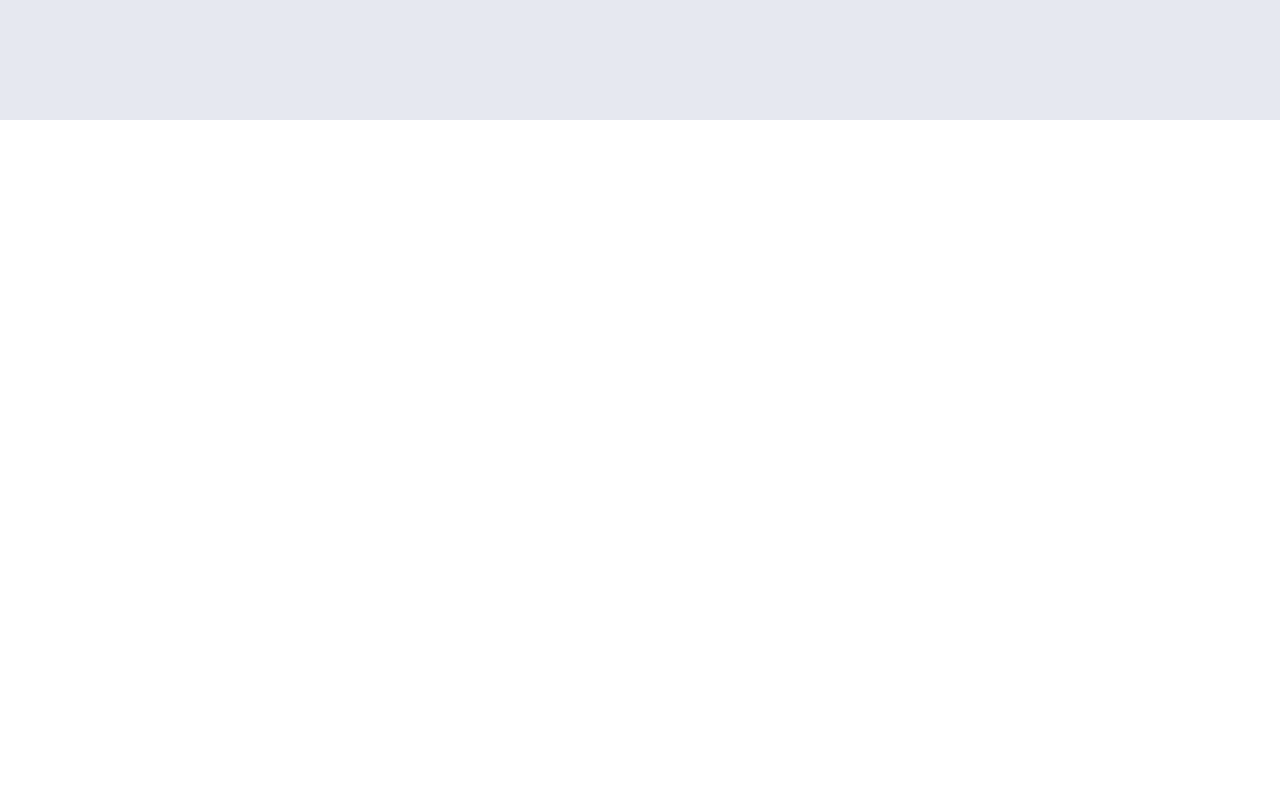
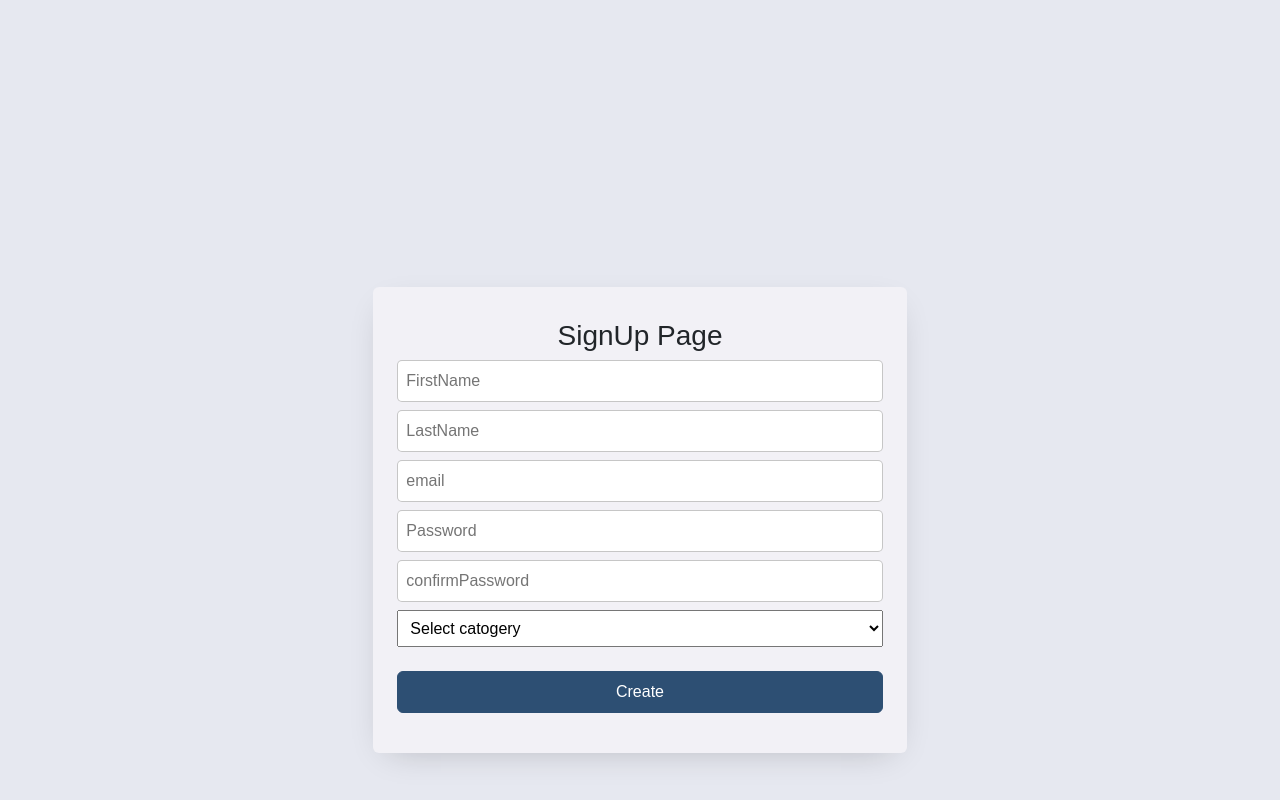
Before and after one commit to manukanna/project-prctice, a React (Create React App) app: page / in a window 1280 px wide. Shown: the part 680-1480 px from the top of the page. Before the commit the page ends 800 px from the top, so only its background shows below. Built offline with nearby package versions, Linux system fonts and the light colour scheme.

Commit message:
creating signUp Page

```diff
--- a/src/App.tsx
+++ b/src/App.tsx
@@ -1,12 +1,12 @@
 import './App.css';
 import { Login } from './components/Login/login';
+import SignUpPage from './components/signUpPage/signUp'
 
 function App() {
   return (
     <>
-    <div>
       <Login/>
-    </div>
+      <SignUpPage/>
     </>
   );
 }
--- a/src/components/Login/login.tsx
+++ b/src/components/Login/login.tsx
@@ -1,5 +1,5 @@
 import { useState } from "react"
-import "./login.scss"
+import "../global_styles/loginSignUp.scss"
 import { DangerAlert } from "../common_components/alert_component/Alert_Component"
 export const Login = () => {
     const [userCreds, setUserCred] = useState({ name_email: '', password: '' })
@@ -23,11 +23,11 @@ export const Login = () => {
     }
     return (
         <>
-            <div className="contaner login_component position-relative">
+            <div className="contaner loginSignUp_component position-relative">
                 <div className="row">
-                    <div className="col">
                         <div className="d-flex justify-content-center align-items-center full_min_height">
-                            <div className="login_box p-4 rounded text_center ">
+                    <div className="col-5">
+                            <div className="loginSignUp_box p-4 rounded text_center ">
                                 <h3 className="my-2">Welcome Practice</h3>
                                 <h6 className="mb-4 medium_font_size">Please Enter below Details to Experience</h6>
                                 <div>
--- /dev/null
+++ b/src/components/common_Utilis/validationOfInputFields.tsx
@@ -0,0 +1,12 @@
+
+export const ValidateInputFields = (signUpDetails: any) => {
+
+    for (const key in signUpDetails) {
+        if (!signUpDetails[key]) {
+          return key; // Return the first missing field
+        }
+      }
+      return null; // Return null if all fields are filled
+
+
+}
--- a/src/components/Login/login.scss
+++ b/src/components/global_styles/loginSignUp.scss
@@ -4,10 +4,10 @@ $loginBoxColor: #f2f1f6;
 $color_blue: #243e7d;
 $submitButton: #2d4f73;
 
-.login_component {
+.loginSignUp_component {
   background-color: $loginBackGroundColor;
   height: 100vh;
-  .login_box {
+  .loginSignUp_box {
     font-family: sans-serif;
     box-shadow: 0px 10px 34px -15px rgba(0, 0, 0, 0.24);
     background-color: $loginBoxColor;
--- /dev/null
+++ b/src/components/signUpPage/signUp.tsx
@@ -0,0 +1,132 @@
+import {  useState } from "react";
+import "../global_styles/loginSignUp.scss"
+import { DangerAlert } from "../common_components/alert_component/Alert_Component"
+import { ValidateInputFields } from "../common_Utilis/validationOfInputFields"
+const SignUpPage = () => {
+  const [showErrorMessage, setshowErrorMessage] = useState({ showAlert: false, alertMessage: '' })
+  const [signUpDetails, setSignUpDetails] = useState({
+    firstName: "",
+    lastName: "",
+    password: "",
+    confirmPassword: "",
+    email: "",
+    catogery: "",
+  });
+  const [createAccount, setCreateAccount] = useState(false);
+  const handleChange = (e: { target: any }) => {
+    setSignUpDetails({ ...signUpDetails, [e.target.name]: e.target.value });
+  };
+  const handleCreateAccount = (e: any) => {
+    e.preventDefault();
+    const missingInputField= ValidateInputFields(signUpDetails);
+    if (missingInputField) {
+      setshowErrorMessage({ showAlert: true, alertMessage: `Please verify the ${missingInputField} field` })
+      setTimeout(() => {
+        setshowErrorMessage({ showAlert: false, alertMessage: '' });
+    }, 2000);
+    } else {
+      setCreateAccount(true);
+      setSignUpDetails({
+        firstName: "",
+        lastName: "",
+        password: "",
+        confirmPassword: "",
+        email: "",
+        catogery: "",
+      });
+    }
+  };
+
+  return (
+    <>
+      <div className="contaner loginSignUp_component position-relative">
+        <div className="row">
+            <div className="d-flex justify-content-center align-items-center full_min_height">
+          <div className="col-5">
+              <div className="loginSignUp_box p-4 rounded text_center ">
+                <h3 className="my-2"> SignUp Page</h3>
+                <div>
+                  <div className="input_parent w-100 my-2 text_starting">
+                    <input
+                      type="text"
+                      name="firstName"
+                      placeholder="FirstName"
+                      onChange={handleChange}
+                      value={signUpDetails.firstName}
+                      className="w-100 px-2 py-2 input_focus_none"
+                    />
+                    <br />
+                  </div>
+                  <div className="input_parent my-2 text_starting position-relative">
+                    <input
+                      type="text"
+                      name="lastName"
+                      placeholder="LastName"
+                      onChange={handleChange}
+                      value={signUpDetails.lastName}
+                      className="w-100 px-2 py-2 input_focus_none"
+                    />
+                    <br />
+                  </div>
+                  <div className="input_parent my-2 text_starting position-relative">
+                    <input
+                      type="text"
+                      name="email"
+                      placeholder="email"
+                      onChange={handleChange}
+                      value={signUpDetails.email}
+                      className="w-100 px-2 py-2 input_focus_none"
+                    />
+                    <br />
+                  </div>
+                  <div className="input_parent my-2 text_starting position-relative">
+                    <input
+                      type="password"
+                      name="password"
+                      placeholder="Password"
+                      onChange={handleChange}
+                      value={signUpDetails.password}
+                      className="w-100 px-2 py-2 input_focus_none"
+                    />
+                    <br />
+                  </div>
+                  <div className="input_parent my-2 text_starting position-relative">
+                    <input
+                      type="password"
+                      name="confirmPassword"
+                      placeholder="confirmPassword"
+                      onChange={handleChange}
+                      value={signUpDetails.confirmPassword}
+                      className="w-100 px-2 py-2 input_focus_none"
+                    />
+                    <br />
+                  </div>
+                  <div className="input_parent my-2 text_starting position-relative">
+                    <select
+                      name="catogery"
+                      onChange={handleChange}
+                      value={signUpDetails.catogery}
+                      className="w-100 px-2 py-2 input_focus_none"
+                    >
+                      <option value=""> Select catogery</option>
+                      <option value="admin">Admin</option>
+                      <option value="user">User</option>
+                      <option value="vendor">Vendor</option>
+                    </select>
+                    <br />
+                  </div>
+                  <button type="submit" onClick={handleCreateAccount} className="btn btn-primary my-2 submitButton w-100 py-2 my-3">
+                    Create
+                  </button>
+                </div>
+              </div>
+            </div>
+          </div>
+        </div>
+      </div>
+
+   {showErrorMessage.showAlert && <DangerAlert alertMessage={showErrorMessage.alertMessage}/>}
+    </>
+  );
+};
+export default SignUpPage;
```
